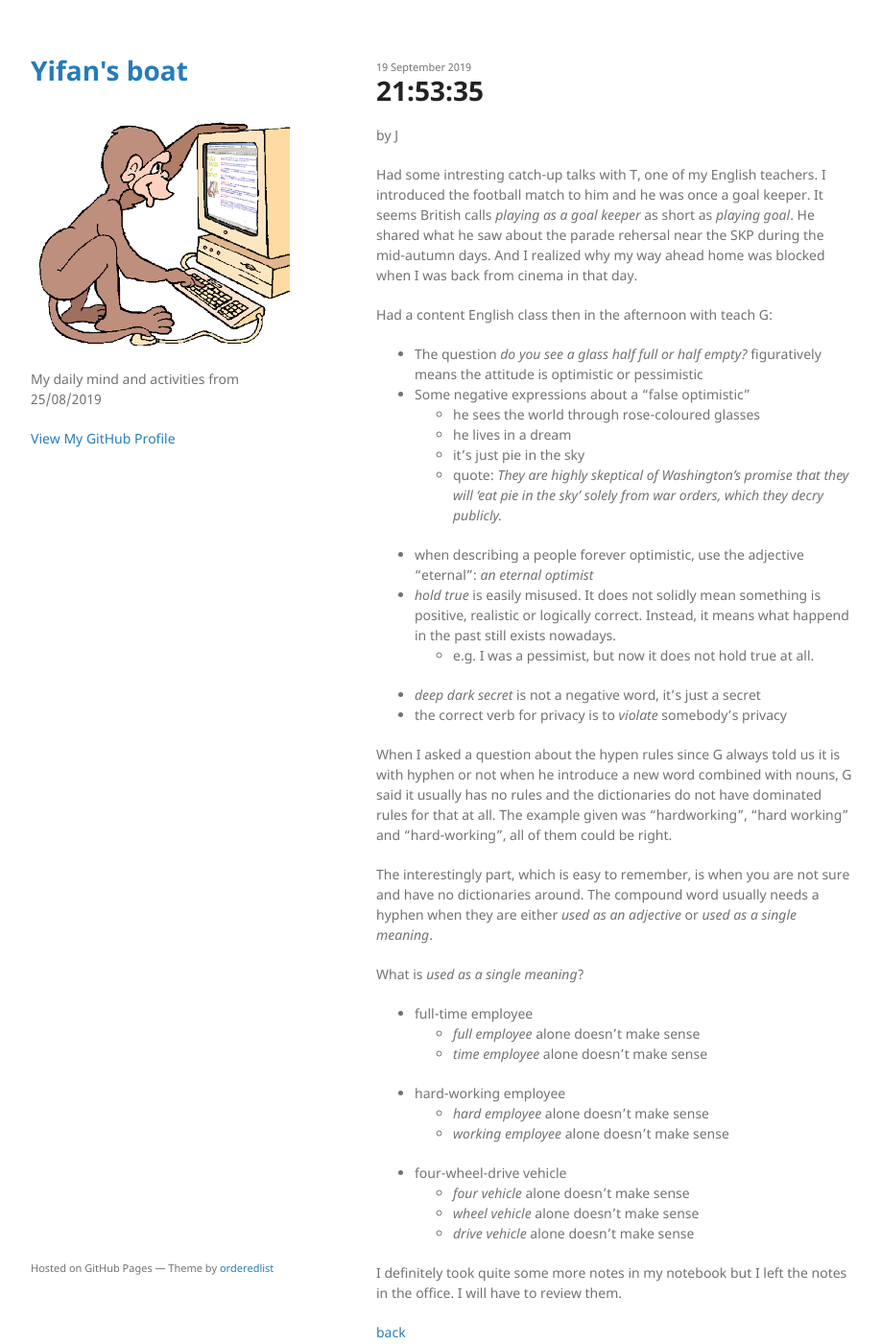
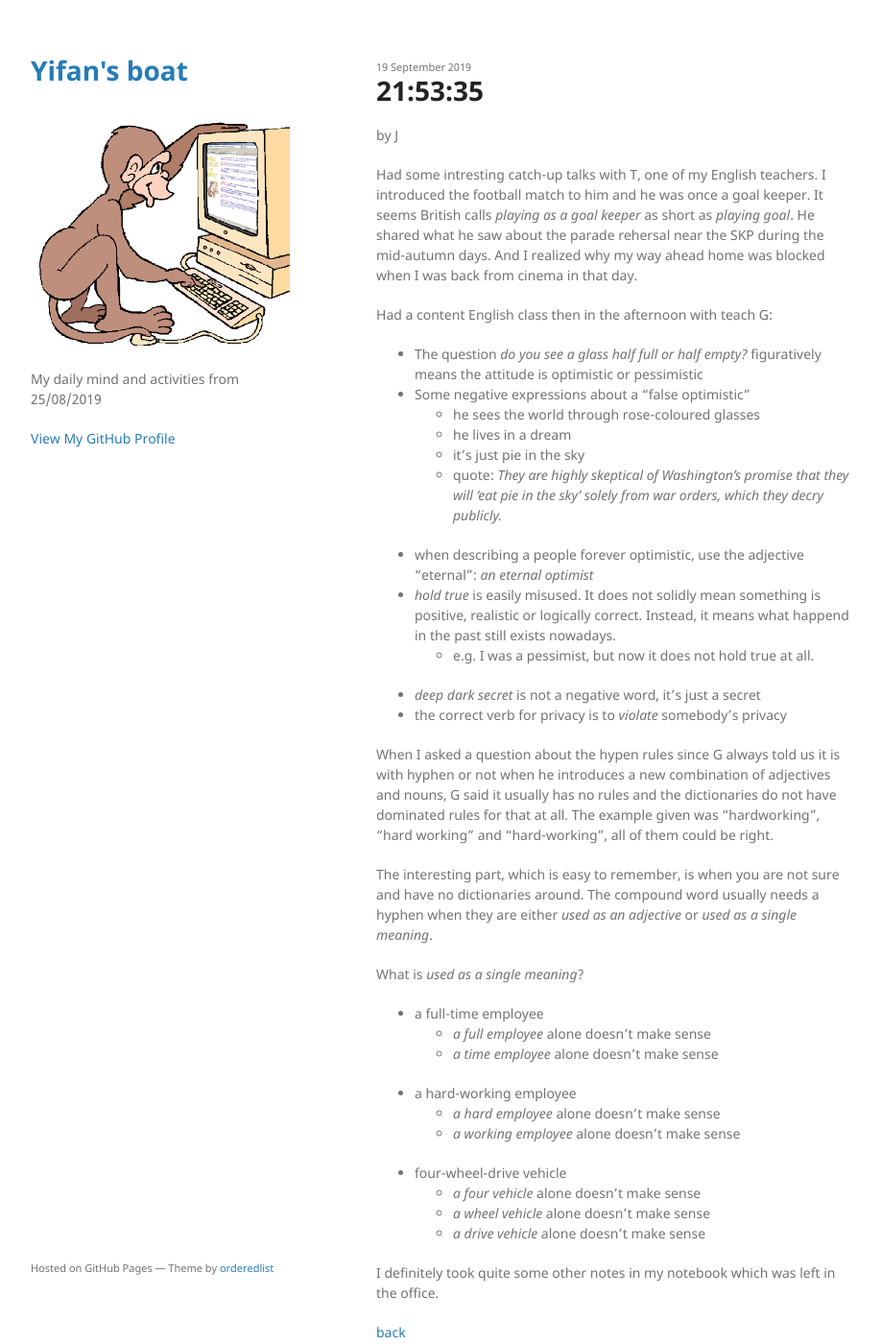
Before and after one commit to yifanjiang/yifanjiang.github.io, a Jekyll site: the page built from _posts/2019-09-19-21:53:35.md, in a window 1280 px wide and 1400 px high. Shown: the whole window at 96% size, without its empty margins (178-1096 px from the left). Built offline with Jekyll 4.4.1, drawn with Linux system fonts in a browser that asks for light colours.

Commit message:
update 2019-09-19-21:53:35.md

```diff
--- a/_posts/2019-09-19-21:53:35.md
+++ b/_posts/2019-09-19-21:53:35.md
@@ -27,29 +27,29 @@ Had a content English class then in the afternoon with teach G:
 * the correct verb for privacy is to *violate* somebody's privacy
 
 When I asked a question about the hypen rules since G always told us it is
-with hyphen or not when he introduce a new word combined with nouns, G said
-it usually has no rules and the dictionaries do not have dominated rules
-for that at all. The example given was "hardworking", "hard working" and
-"hard-working", all of them could be right.
+with hyphen or not when he introduces a new combination of adjectives and
+nouns, G said it usually has no rules and the dictionaries do not have
+dominated rules for that at all. The example given was "hardworking", "hard
+working" and "hard-working", all of them could be right.
 
-The interestingly part, which is easy to remember, is when you are not sure
-and have no dictionaries around. The compound word usually needs a hyphen
-when they are either *used as an adjective* or *used as a single meaning*.
+The interesting part, which is easy to remember, is when you are not sure and
+have no dictionaries around. The compound word usually needs a hyphen when
+they are either *used as an adjective* or *used as a single meaning*.
 
 What is *used as a single meaning*?
 
-* full-time employee
-  * *full employee* alone doesn't make sense
-  * *time employee* alone doesn't make sense
-* hard-working employee
-  * *hard employee* alone doesn't make sense
-  * *working employee* alone doesn't make sense
+* a full-time employee
+  * *a full employee* alone doesn't make sense
+  * *a time employee* alone doesn't make sense
+* a hard-working employee
+  * *a hard employee* alone doesn't make sense
+  * *a working employee* alone doesn't make sense
 * four-wheel-drive vehicle
-  * *four vehicle* alone doesn't make sense
-  * *wheel vehicle* alone doesn't make sense
-  * *drive vehicle* alone doesn't make sense
+  * *a four vehicle* alone doesn't make sense
+  * *a wheel vehicle* alone doesn't make sense
+  * *a drive vehicle* alone doesn't make sense
 
-I definitely took quite some more notes in my notebook but I left the notes
-in the office. I will have to review them.
+I definitely took quite some other notes in my notebook which was left in the
+office.
 
 [back](https://yifanjiang.github.io/)
```
